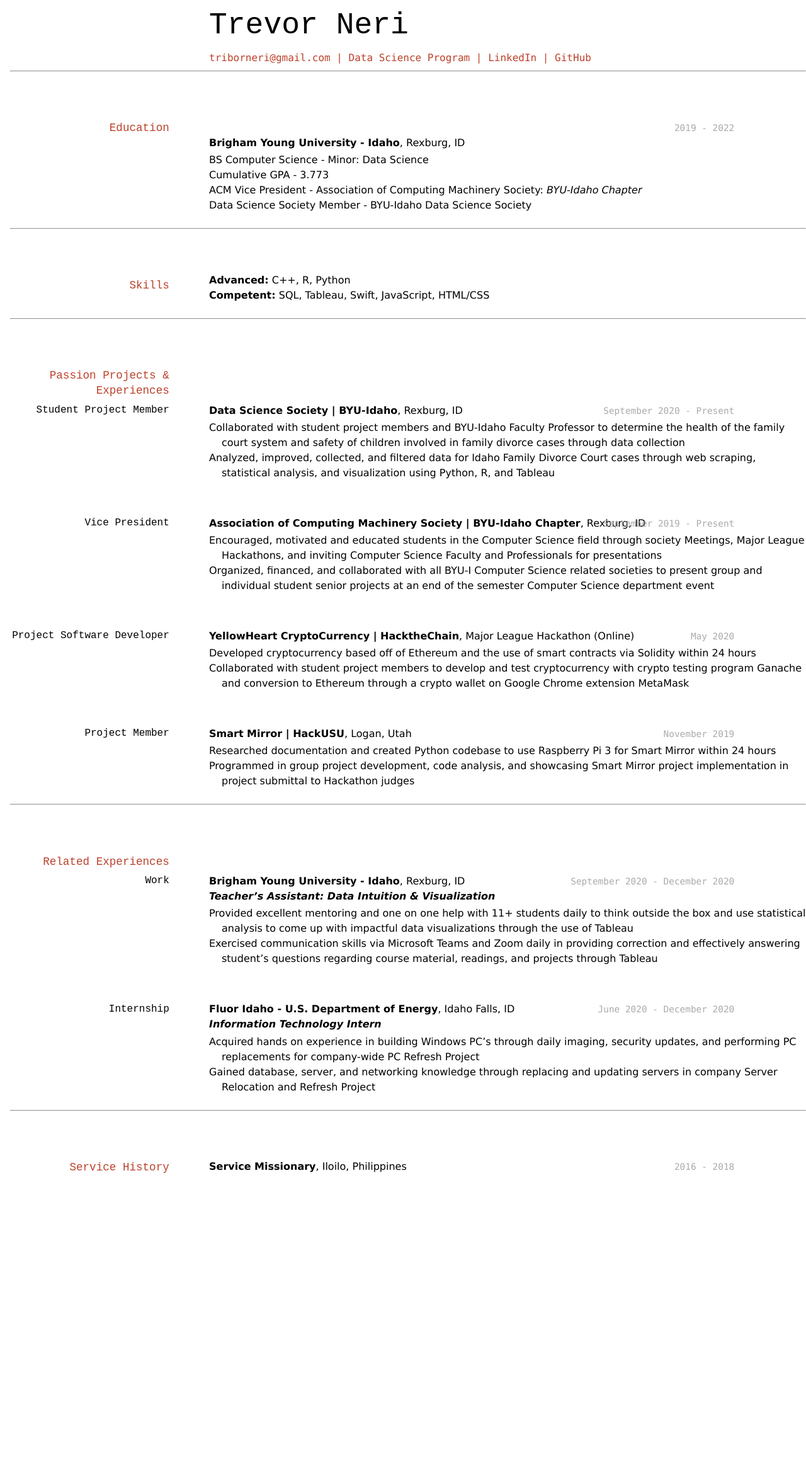
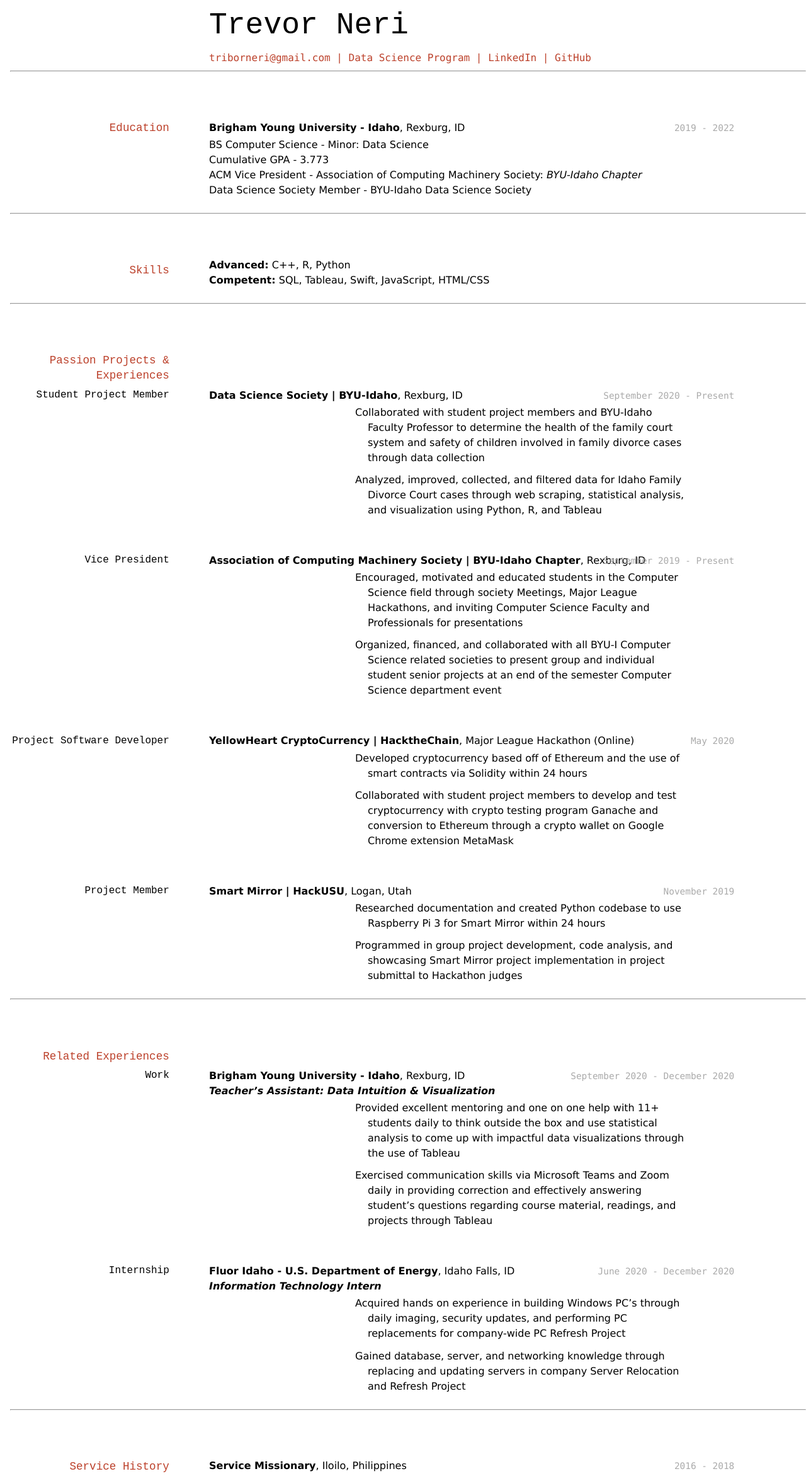
Before and after one commit to byuids-resumes/TNeri_resume, a Jekyll site: the page built from docs/index.md, in a window 1280 px wide. Shown: the whole page at 63% size. Built offline with Jekyll 4.4.1, drawn with Linux system fonts in a browser that asks for light colours; before the commit the page ends 1875 px from its top, so only the background shows below that.

Commit message:
Css Fixes #2

```diff
--- a/docs/index.md
+++ b/docs/index.md
@@ -19,7 +19,7 @@ title: Trevor Neri's Resume
 
 ## Education
 
-`2019 - 2022` <br>
+`2019 - 2022`
 __Brigham Young University - Idaho__, Rexburg, ID
 
 - BS Computer Science - Minor: Data Science
@@ -44,33 +44,36 @@ __Brigham Young University - Idaho__, Rexburg, ID
 __Data Science Society | BYU-Idaho__, Rexburg, ID
 
 
-* Collaborated with student project members and BYU-Idaho Faculty Professor to determine the health of the family court system and safety of children involved in family divorce cases through data collection
-* Analyzed, improved, collected, and filtered data for Idaho Family Divorce Court cases through web scraping, statistical analysis, and visualization using Python, R, and Tableau
+- Collaborated with student project members and BYU-Idaho Faculty Professor to determine the health of the family court system and safety of children involved in family divorce cases through data collection
+
+- Analyzed, improved, collected, and filtered data for Idaho Family Divorce Court cases through web scraping, statistical analysis, and visualization using Python, R, and Tableau
 
 ### Vice President
 
 `September 2019 - Present`
 __Association of Computing Machinery Society | BYU-Idaho Chapter__, Rexburg, ID
 
-* Encouraged, motivated and educated students in the Computer Science field through society
-Meetings, Major League Hackathons, and inviting Computer Science Faculty and Professionals for presentations
-* Organized, financed, and collaborated with all BYU-I Computer Science related societies to present group and individual student senior projects at an end of the semester Computer Science department event
+- Encouraged, motivated and educated students in the Computer Science field through society Meetings, Major League Hackathons, and inviting Computer Science Faculty and Professionals for presentations
+
+- Organized, financed, and collaborated with all BYU-I Computer Science related societies to present group and individual student senior projects at an end of the semester Computer Science department event
 
 ### Project Software Developer
 
 `May 2020`
 __YellowHeart CryptoCurrency | HacktheChain__, Major League Hackathon (Online)
 
-* Developed cryptocurrency based off of Ethereum and the use of smart contracts via Solidity within 24 hours
-* Collaborated with student project members to develop and test cryptocurrency with crypto testing program Ganache and conversion to Ethereum through a crypto wallet on Google Chrome extension MetaMask
+- Developed cryptocurrency based off of Ethereum and the use of smart contracts via Solidity within 24 hours
+
+- Collaborated with student project members to develop and test cryptocurrency with crypto testing program Ganache and conversion to Ethereum through a crypto wallet on Google Chrome extension MetaMask
 
 ### Project Member
 
 `November 2019`
 __Smart Mirror | HackUSU__, Logan, Utah
 
-* Researched documentation and created Python codebase to use Raspberry Pi 3 for Smart Mirror within 24 hours
-* Programmed in group project development, code analysis, and showcasing Smart Mirror project implementation in project submittal to Hackathon judges
+- Researched documentation and created Python codebase to use Raspberry Pi 3 for Smart Mirror within 24 hours
+
+- Programmed in group project development, code analysis, and showcasing Smart Mirror project implementation in project submittal to Hackathon judges
 
 - - -
 
@@ -83,8 +86,9 @@ __Brigham Young University - Idaho__, Rexburg, ID
 <br>
 ___Teacher's Assistant: Data Intuition & Visualization___
 
-* Provided excellent mentoring and one on one help with 11+ students daily to think outside the box and use statistical analysis to come up with impactful data visualizations through the use of Tableau
-* Exercised communication skills via Microsoft Teams and Zoom daily in providing correction and effectively answering student’s questions regarding course material, readings, and projects through Tableau
+- Provided excellent mentoring and one on one help with 11+ students daily to think outside the box and use statistical analysis to come up with impactful data visualizations through the use of Tableau
+
+- Exercised communication skills via Microsoft Teams and Zoom daily in providing correction and effectively answering student’s questions regarding course material, readings, and projects through Tableau
 
 
 ### Internship
@@ -94,8 +98,9 @@ __Fluor Idaho - U.S. Department of Energy__, Idaho Falls, ID
 <br>
 ___Information Technology Intern___
 
-* Acquired hands on experience in building Windows PC’s through daily imaging, security updates, and    performing PC replacements for company-wide PC Refresh Project
-* Gained database, server, and networking knowledge through replacing and updating servers in company Server Relocation and Refresh Project
+- Acquired hands on experience in building Windows PC’s through daily imaging, security updates, and performing PC replacements for company-wide PC Refresh Project
+
+- Gained database, server, and networking knowledge through replacing and updating servers in company Server Relocation and Refresh Project
 
 - - -
 
```
